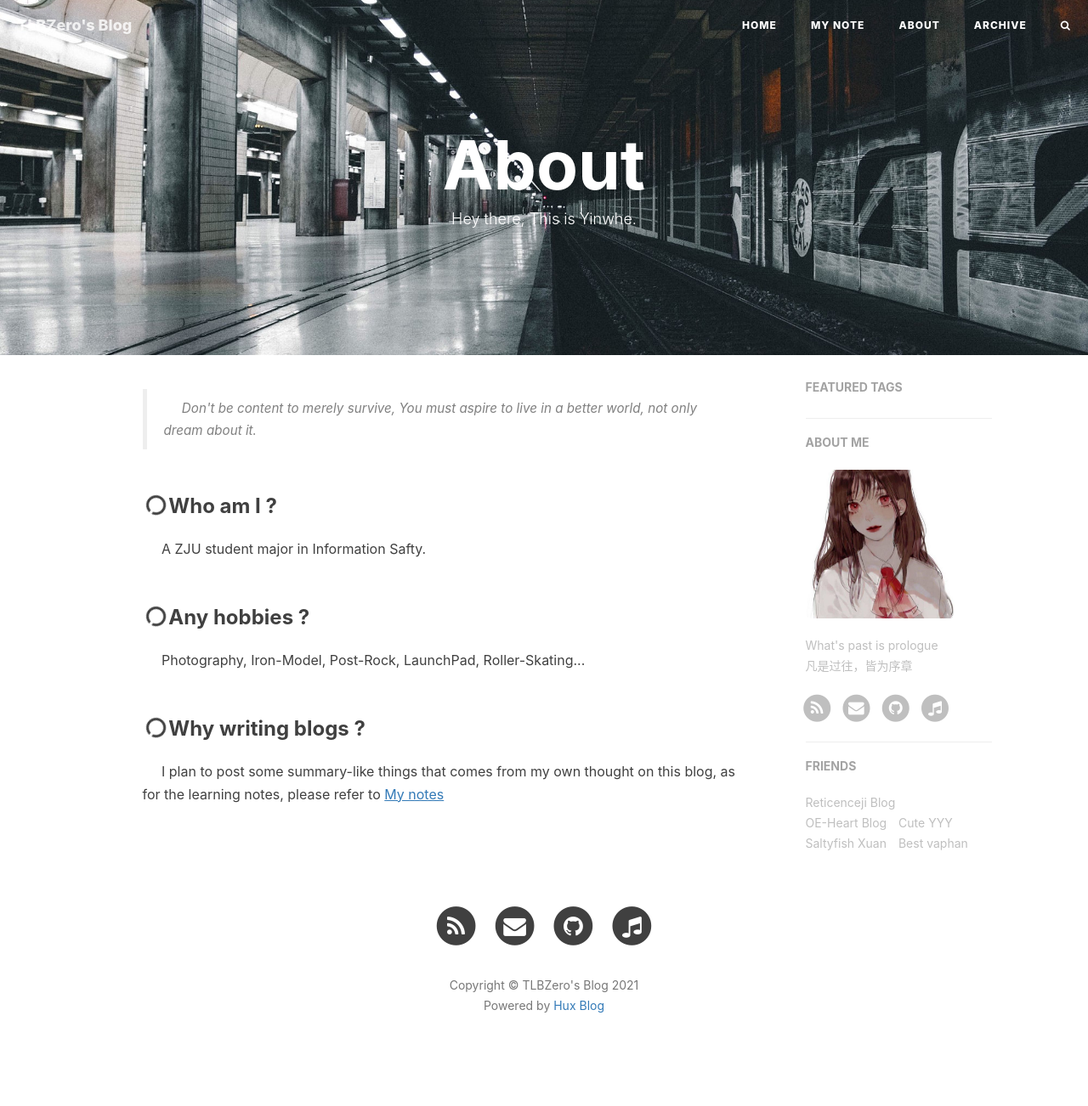
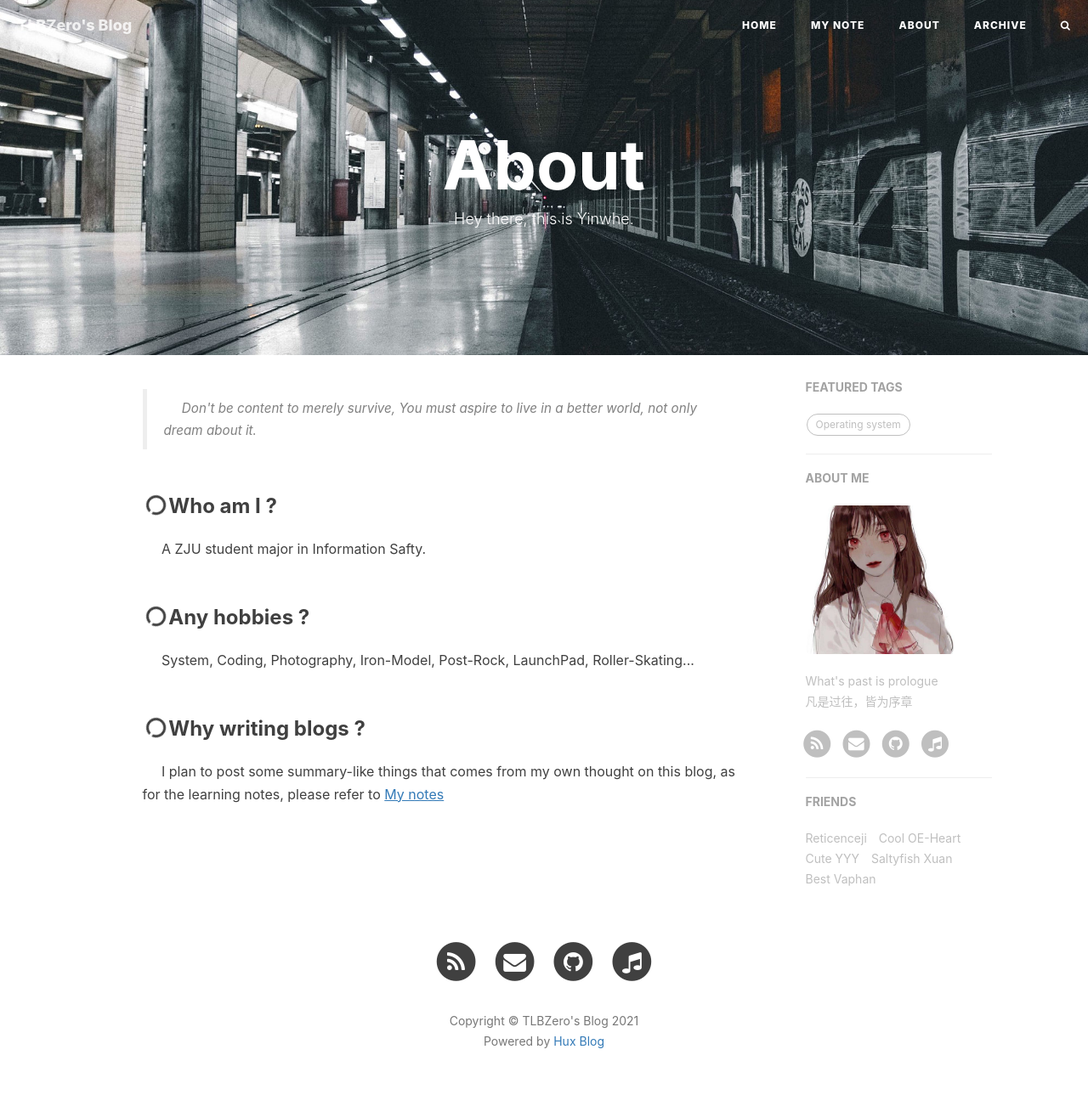
Before and after one commit to Yinwhe/Yinwhe.github.io, a Jekyll site: the page built from about.html, in a window 1280 px wide. Shown: the whole page at 85% size. Built offline with Jekyll 4.4.1, drawn with Linux system fonts in a browser that asks for light colours; nearby versions of some CDN libraries; comment, search, counter and statistics services are not loaded; before the commit the page ends 1260 px from its top, so only the background shows below that.

Commit message:
fix:change some content

```diff
--- a/404.html
+++ b/404.html
@@ -1,6 +1,6 @@
 ---
 layout: default
-description: "走错地方了喔，这里什么也没有 :("
+description: "走错地方了喔，这里什么也没有 :)"
 header-img: "img/404.png"
 permalink: /404.html
 ---
--- a/_config.yml
+++ b/_config.yml
@@ -3,8 +3,8 @@ title: TLBZero's Blog
 SEOTitle: Having fun!
 header-img: img/home-top.jpg
 email: wyffeiwhe@gmail.com
-description: "ZJU-IS, not a very qualified learner"
-keyword: "ZJU, IS, Yinwhe, TLBZero, Web, Operating System"
+description: "ZJU IS Student, not a very qualified coder"
+keyword: "ZJU, IS, Yinwhe, TLBZero, Operating System"
 url: "https://Yinwhe.github.io" # your host, for absolute URL
 baseurl: "" # for example, '/blog' if your blog hosted on 'host/blog'
 
@@ -85,7 +85,7 @@ sidebar-avatar: /img/0.jpg      # use absolute URL, seeing it's used in both `/`
 
 # Featured Tags
 featured-tags: true                     # whether or not using Feature-Tags
-featured-condition-size: 10             # A tag will be featured if the size of it is more than this condition value
+featured-condition-size: 8              # A tag will be featured if the size of it is more than this condition value
 
 # Progressive Web Apps
 chrome-tab-theme-color: "#000000"
@@ -95,11 +95,11 @@ service-worker: true
 # Friends
 friends: [
     {
-        title: "Reticenceji Blog",
+        title: "Reticenceji",
         href: "https://reticenceji.github.io"
     },
     {
-        title: "OE-Heart Blog",
+        title: "Cool OE-Heart",
         href: "https://OE-Heart.github.io"
     },
     {
@@ -111,7 +111,7 @@ friends: [
         href: "https://www.yuque.com/xianyuxuan/coding"
     },
     {
-      title: "Best vaphan",
+      title: "Best Vaphan",
       href: "https://vaphan.com"
     }
     # use ',' to divide each
--- a/about.html
+++ b/about.html
@@ -1,7 +1,7 @@
 ---
 layout: page
 title: "About"
-description: "Hey there, This is Yinwhe."
+description: "Hey there, this is Yinwhe."
 header-img: "img/about.jpg"
 ---
 
@@ -14,7 +14,7 @@ header-img: "img/about.jpg"
     <p>&nbsp;&nbsp;&nbsp;&nbsp;&nbsp;A ZJU student major in Information Safty.</p>
 
     <h3><i class="fa fa-circle-o-notch fa-spin fa-1x fa-fw"></i>Any hobbies ?</h3>
-    <p>&nbsp;&nbsp;&nbsp;&nbsp;&nbsp;Photography, Iron-Model, Post-Rock, LaunchPad, Roller-Skating...</p>
+    <p>&nbsp;&nbsp;&nbsp;&nbsp;&nbsp;System, Coding, Photography, Iron-Model, Post-Rock, LaunchPad, Roller-Skating...</p>
 
     <h3><i class="fa fa-circle-o-notch fa-spin fa-1x fa-fw"></i>Why writing blogs ?</h3>
     <p>&nbsp;&nbsp;&nbsp;&nbsp;&nbsp;I plan to post some summary-like things that comes from my own thought on this blog, as for the learning notes, please refer to <a href="https://www.notion.so/yinwhe/IS-Learning-notes-ba168f84f96c44eab58f3a1213973677" target="_blank"><u>My notes</u></a></p>
```
